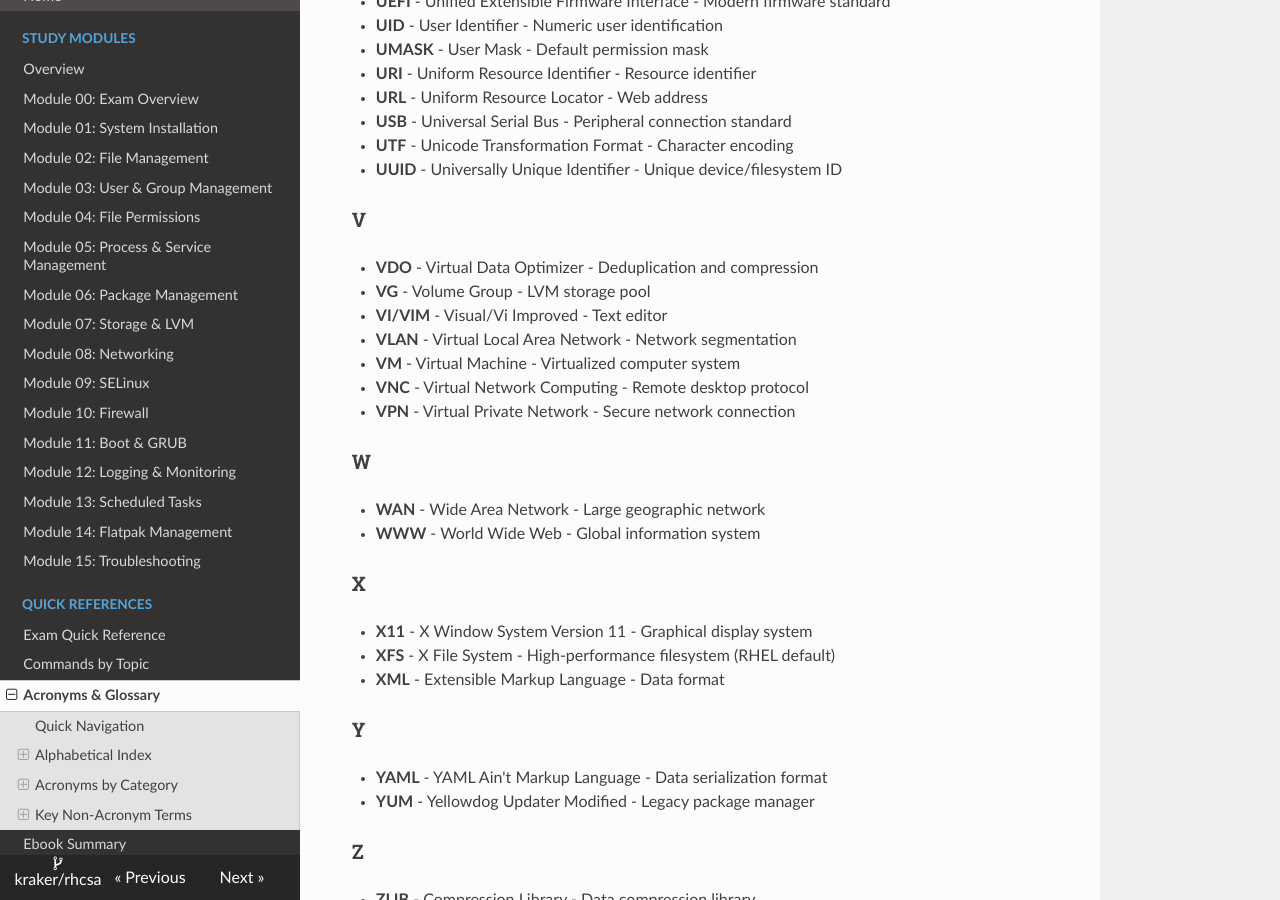
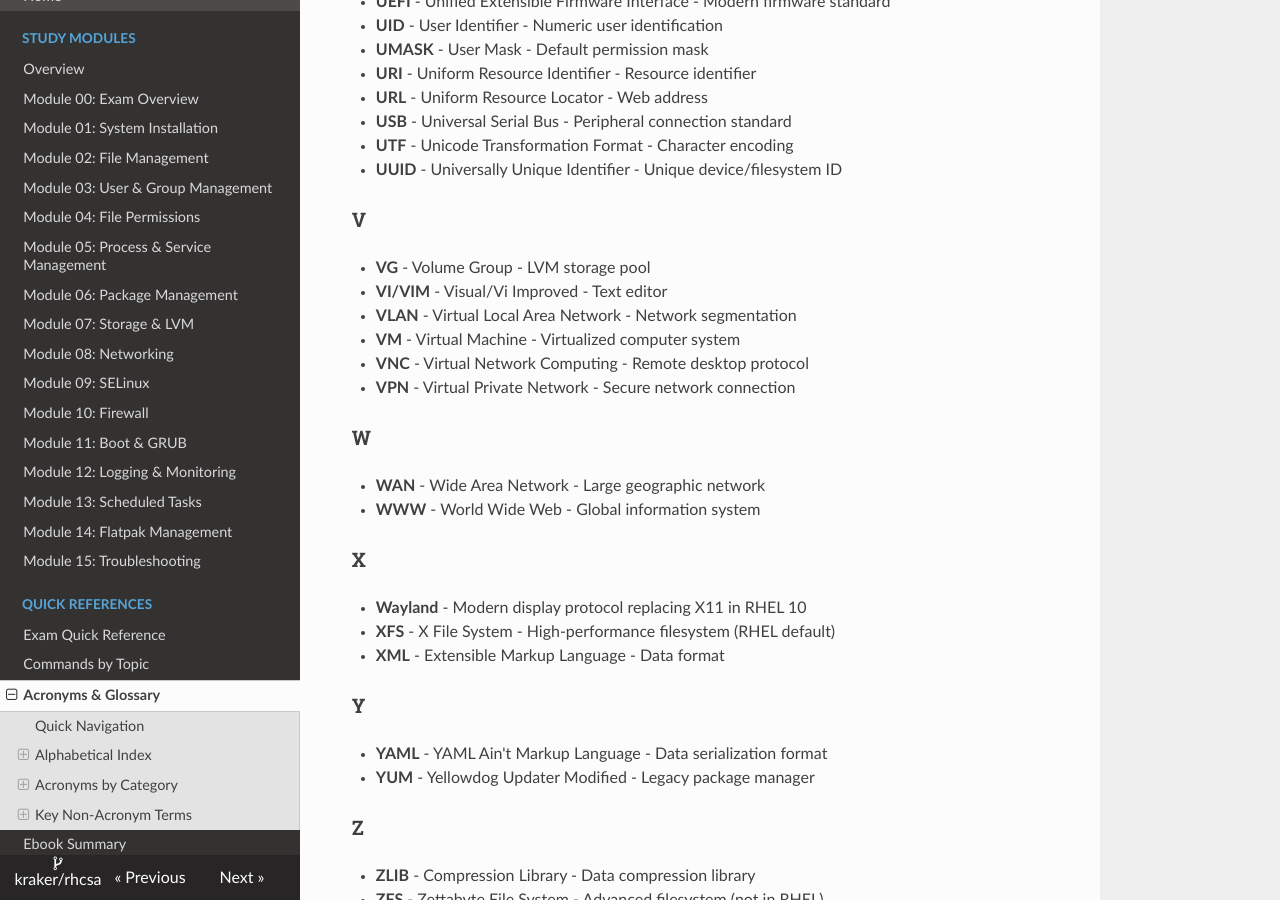
Before and after one commit to kraker/rhcsa, an MkDocs documentation site: the page built from docs/rhcsa_acronyms_glossary.md, in a window 1280 px wide and 900 px high, scrolled down 5294 px. Built offline with MkDocs 1.6.1, drawn with Linux system fonts in a browser that asks for light colours; nearby versions of some CDN libraries; some of the changed text lies outside the part shown.

Commit message:
Remove VDO references and replace X11 with Wayland
- Remove VDO (Virtual Data Optimizer) entries from glossary, quick
  reference, and ebook summary — no longer relevant for RHEL 10
- Replace X11 references with Wayland across quick reference,
  command reference, and glossary — RHEL 10 uses Wayland only

Co-Authored-By: Claude Opus 4.6 <noreply@anthropic.com>

```diff
--- a/docs/rhcsa_acronyms_glossary.md
+++ b/docs/rhcsa_acronyms_glossary.md
@@ -223,7 +223,6 @@
 
 ### V
 
-- **VDO** - Virtual Data Optimizer - Deduplication and compression
 - **VG** - Volume Group - LVM storage pool
 - **VI/VIM** - Visual/Vi Improved - Text editor
 - **VLAN** - Virtual Local Area Network - Network segmentation
@@ -238,7 +237,7 @@
 
 ### X
 
-- **X11** - X Window System Version 11 - Graphical display system
+- **Wayland** - Modern display protocol replacing X11 in RHEL 10
 - **XFS** - X File System - High-performance filesystem (RHEL default)
 - **XML** - Extensible Markup Language - Data format
 
@@ -304,7 +303,6 @@
 - **VG** - Volume Group
 - **LV** - Logical Volume
 - **PE** - Physical Extent
-- **VDO** - Virtual Data Optimizer
 - **LUKS** - Linux Unified Key Setup
 - **RAID** - Redundant Array of Independent Disks
 - **NFS** - Network File System
@@ -421,7 +419,7 @@
 - **GID** - Group Identifier
 - **UID** - User Identifier
 - **VI/VIM** - Visual/Vi Improved
-- **X11** - X Window System Version 11
+- **Wayland** - Modern Display Protocol
 - **PING** - Packet Internet Groper
 
 ---
```
Also changed, not shown: docs/command_reference_by_topic.md (+1 -1 lines), docs/ebook_summary.md (+2 -2 lines), docs/exam_quick_reference.md (+3 -3 lines).
